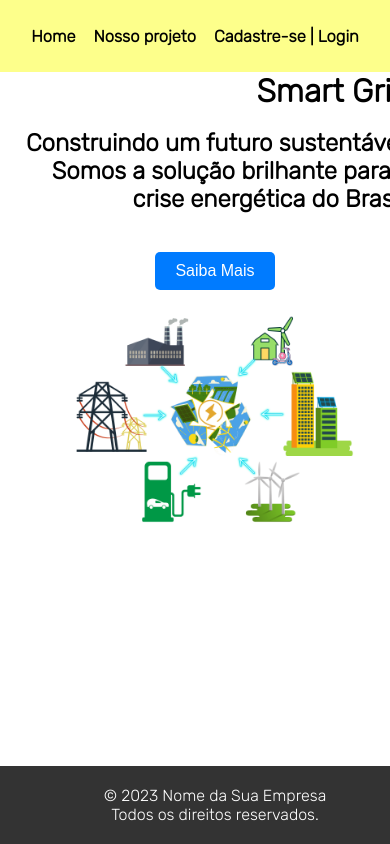
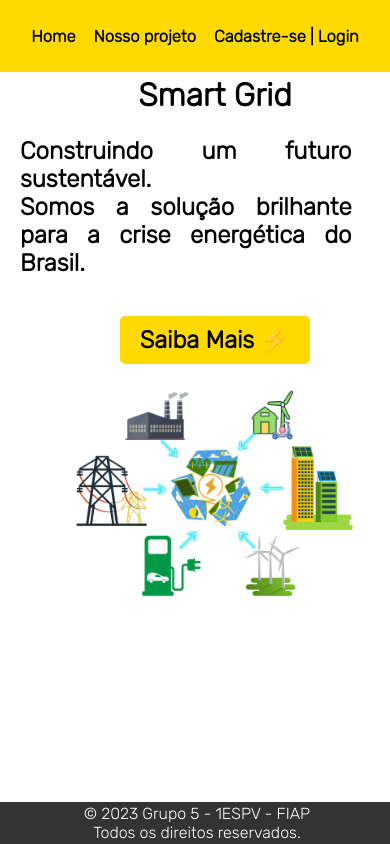
Before and after one commit to pbrnx/smart-grid, a React (Create React App) app: page / in a window 390 px wide. Shown: the top 844 px of the page. Built offline with nearby package versions, Linux system fonts and the light colour scheme.

Commit message:
Alterações no CSS

```diff
--- a/src/App.css
+++ b/src/App.css
@@ -16,7 +16,7 @@ body {
 
 
 header {
-    background-color: #fdff8b;
+    background-color: #ffd900;
     color: #000000;
     display: flex;
     align-items: center;
@@ -45,7 +45,7 @@ nav a {
 }
 
 nav a:hover {
-    color: #ced1ff;
+    color: #ffffff;
 }
 
 
--- a/src/Landing.css
+++ b/src/Landing.css
@@ -1,12 +1,15 @@
+@import url('https://fonts.googleapis.com/css2?family=Rubik:wght@300&display=swap');
+
+
 .box-container {
   display: flex;
-  justify-content: flex-end; /* Alinhamento horizontal à direita */
-  align-items: center; /* Alinhamento vertical no centro */
-  flex-wrap: wrap; /* Permitir que os elementos quebrem para a próxima linha em telas menores */
+  justify-content: flex-end;
+  align-items: center;
+  flex-wrap: wrap;
 }
 
 .content {
-  flex: 1; /* Ocupa todo o espaço disponível à esquerda do elemento .box */
+  flex: 1;
 }
 
 .box {
@@ -15,7 +18,7 @@
   background-color: #fff;
   border-radius: 10px;
   padding: 20px;
-  margin-right: 5%; /* Distância à direita em relação à largura da viewport */
+  margin-right: 5%;
 }
 
 .titulo {
@@ -24,33 +27,64 @@
 
 .titulo2 {
   text-align:end;
-  text-justify: ju;
 }
 
 .button-container {
-  text-align: center; /* Centralize o botão horizontalmente */
-  margin-top: 20px; /* Adicione margem acima do botão para separá-lo do texto (ajuste conforme necessário) */
+  text-align: center;
+  align-items: center;
+  align-content: center;
+  justify-content: center;
+  margin-top: 20px;
 }
 
 .saiba-mais-button {
-  background-color: #007bff; /* Cor de fundo do botão (ajuste conforme necessário) */
-  color: #fff; /* Cor do texto do botão (ajuste conforme necessário) */
+  background-color: #ffd900;
+  color: #000000;
   border: none;
-  padding: 10px 20px; /* Espaçamento interno do botão (ajuste conforme necessário) */
-  font-size: 16px; /* Tamanho da fonte (ajuste conforme necessário) */
+  padding: 10px 20px;
+  font-size: 150%;
+  font-weight: 700;
   cursor: pointer;
-  border-radius: 5px; /* Borda arredondada (ajuste conforme necessário) */
+  border-radius: 5px;
+  font-family: 'Rubik', sans-serif;
+  transition: background-color 0.3s ease;
+
+}
+
+.saiba-mais-button:hover {
+  background-color: #000000;
+  color: #ffffff;
+  font-size: 165%;
+  transition: font-size 0.3s ease;
+}
+
+.saiba-mais-button:not(:hover){
+  transition: font-size 0.2s ease;
+  font-size: 150%;
 }
 
 
 @media (max-width: 768px) {
   .box-container {
-    flex-direction: column; /* Empilhe os elementos verticalmente em telas menores */
-    align-items: center; /* Centralize na vertical em telas menores */
+    flex-direction: column;
+    align-items: center;
   }
 
   .box {
     width: 100%;
-    margin-right: 0; /* Remova a margem à direita em telas menores */
+    margin-right: 0;
+  }
+
+  .titulo {
+    text-align: center;
+    padding: 1%;
+  }
+
+  .titulo2 {
+    text-align: justify;
+    font-size: 150%;
+
+    padding-right: 15%;
+
   }
 }
--- a/src/Landing.js
+++ b/src/Landing.js
@@ -9,9 +9,9 @@ function Landing() {
         <h1 className="titulo">Smart Grid</h1><br></br>
         <h2 className="titulo2">Construindo um futuro sustentável. <br></br> Somos a solução brilhante para a crise energética do Brasil.</h2><br></br>
 
-        {/* Div que envolve o botão */}
+
         <div className="button-container">
-          <button className="saiba-mais-button">Saiba Mais</button>
+          <button className="saiba-mais-button">Saiba Mais ⚡</button>
         </div>
       </div>
       <img className="box" src={require('./images/index.png')} alt="Imagem Smart Grid" />
--- a/src/Rodape.css
+++ b/src/Rodape.css
@@ -1,14 +1,11 @@
-/* Footer.css */
-/* Footer.css */
-
 .footer-container {
   background-color: #333;
   color: #fff;
-  padding: 20px;
+  padding: 0.5%;
   text-align: center;
-  position: fixed; /* Make the footer stay fixed at the bottom */
-  bottom: 0; /* Position it at the bottom of the viewport */
-  width: 100%; /* Full width */
+  position: fixed;
+  bottom: 0;
+  width: 100%;
 }
 
 
@@ -17,5 +14,3 @@
     flex-direction: column;
     align-items: center;
   }
-
-  /* Estilize o texto do rodapé conforme necessário */
--- a/src/Rodape.js
+++ b/src/Rodape.js
@@ -6,7 +6,7 @@ function Rodape() {
 
     <footer className="footer-container">
       <div className="footer-content">
-        <p>&copy; 2023 Nome da Sua Empresa</p>
+        <p>&copy; 2023 Grupo 5 - 1ESPV - FIAP</p>
         <p>Todos os direitos reservados.</p>
       </div>
     </footer>
```
Also changed, not shown: 1 other file (tests, documents, lock files or other folders).
